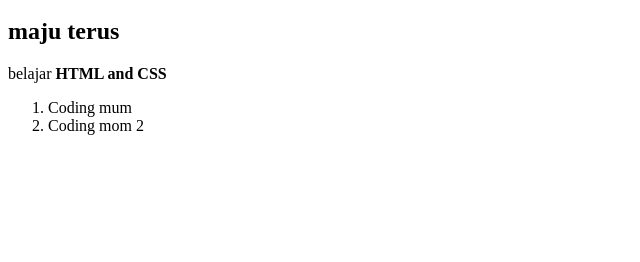
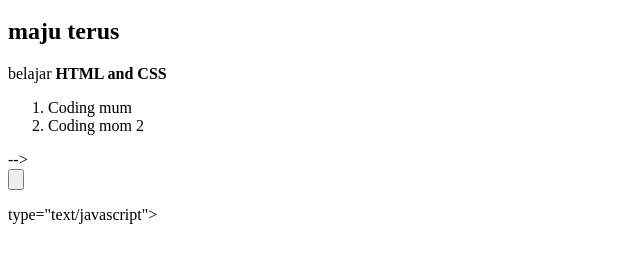
Before and after one commit to rinaqidiza/rinaqidiza.github.io, a plain HTML site: page index.html in a window 1280 px wide. Shown: the part 48-310 px from the top of the page, without its empty margins (0-640 px from the left). Drawn offline with Linux system fonts and the light colour scheme.

Commit message:
masuk fuction n form

```diff
--- a/index.html
+++ b/index.html
@@ -1,5 +1,16 @@
 <html>
 <head>
+    <title.web developmentCoding mom</title>
+        <link rel="stylement" href="main.css">
+
+        <script type="text/javascript">
+        <!--
+        function warn() {
+            alert ("This is a warning message!");
+            document.write ("This is a warning message!")
+        }
+        //-->
+        </script>
 </head>
 <body>
 <h1>pagi</h1>
@@ -15,5 +26,12 @@
     -->
     <script src="popup.js"
     type="text/javascript"></script>
+    -->
+
+    <form>
+        <input type="button" value"Click Me" onclick="warn();"/.
+        </form>
+    </form>
+    type="text/javascript"></script>
 </body>
 </html>
```
